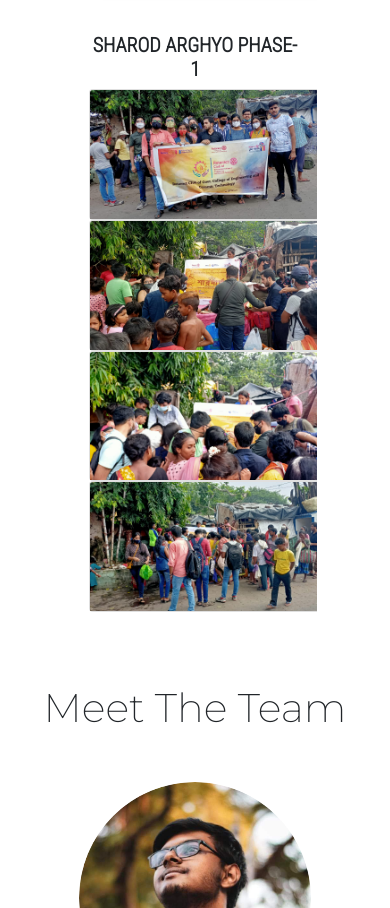
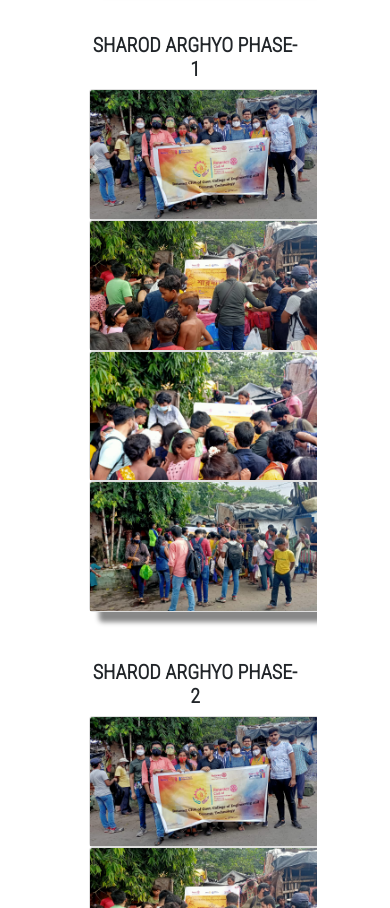
Before and after one commit to Shubhrima/RC-GCECT, a website: page public/index.html in a window 390 px wide. Shown: the part 3775-4683 px from the top of the page. Drawn offline with nearby package versions, Linux system fonts and the light colour scheme; a web font is replaced by a local one.

Commit message:
Update index.html

```diff
--- a/public/index.html
+++ b/public/index.html
@@ -156,6 +156,36 @@
 											<h5 class="eventname">
 												<!--bg-->
 												SHAROD ARGHYO PHASE-1
+											</h5>
+										</div>
+										<div class="row">
+											<div class="col-sm">
+												<div class="card" style="width: 18rem; box-shadow: 10px 10px 5px #888888;">
+													<img src="images/events/our events/ov4.jpeg" class="card-img-top" alt="Our Event">
+												</div>
+											</div>
+											<div class="col-sm">
+												<div class="card" style="width: 18rem; box-shadow: 10px 10px 5px #888888;">
+													<img src="images/events/our events/ov5.jpeg" class="card-img-top" alt="Our Event">
+												</div>
+											</div>
+											<div class="col-sm">
+												<div class="card" style="width: 18rem; box-shadow: 10px 10px 5px #888888;">
+													<img src="images/events/our events/ov6.jpeg" class="card-img-top" alt="Our Event">
+												</div>
+											</div>
+											<div class="col-sm">
+												<div class="card" style="width: 18rem; box-shadow: 10px 10px 5px #888888;">
+													<img src="images/events/our events/ov7.jpeg" class="card-img-top" alt="Our Event">
+												</div>
+											</div>
+										</div>
+										<div>
+											<br>
+											<br>
+											<h5 class="eventname">
+												<!--bg-->
+												SHAROD ARGHYO PHASE-2
 											</h5>
 										</div>
 										<div class="row">
```
